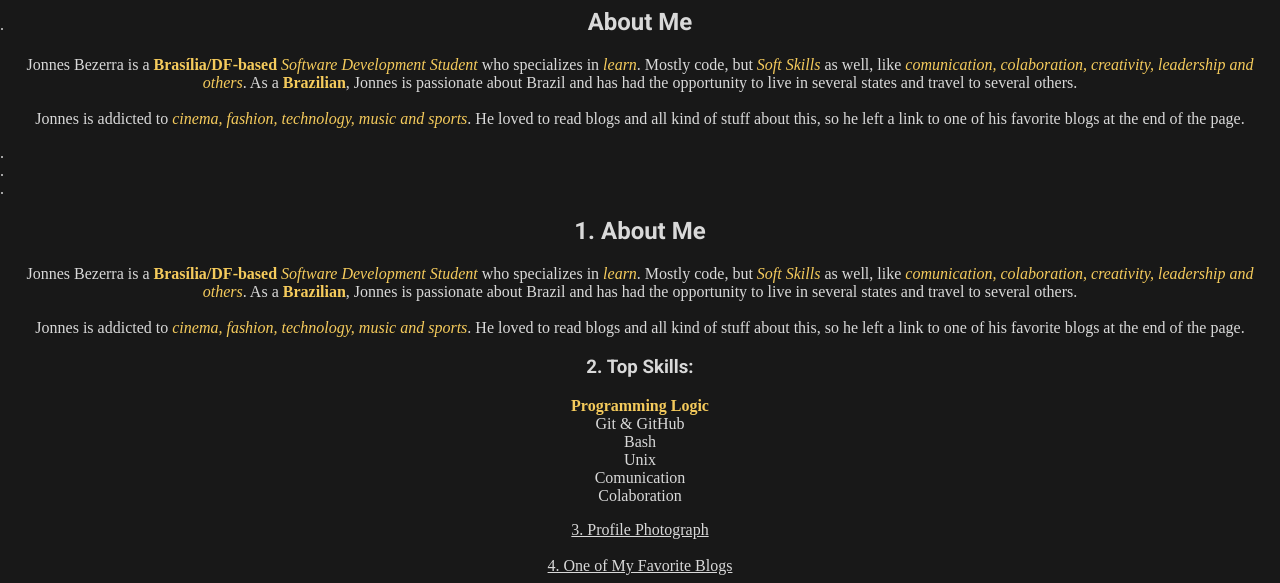
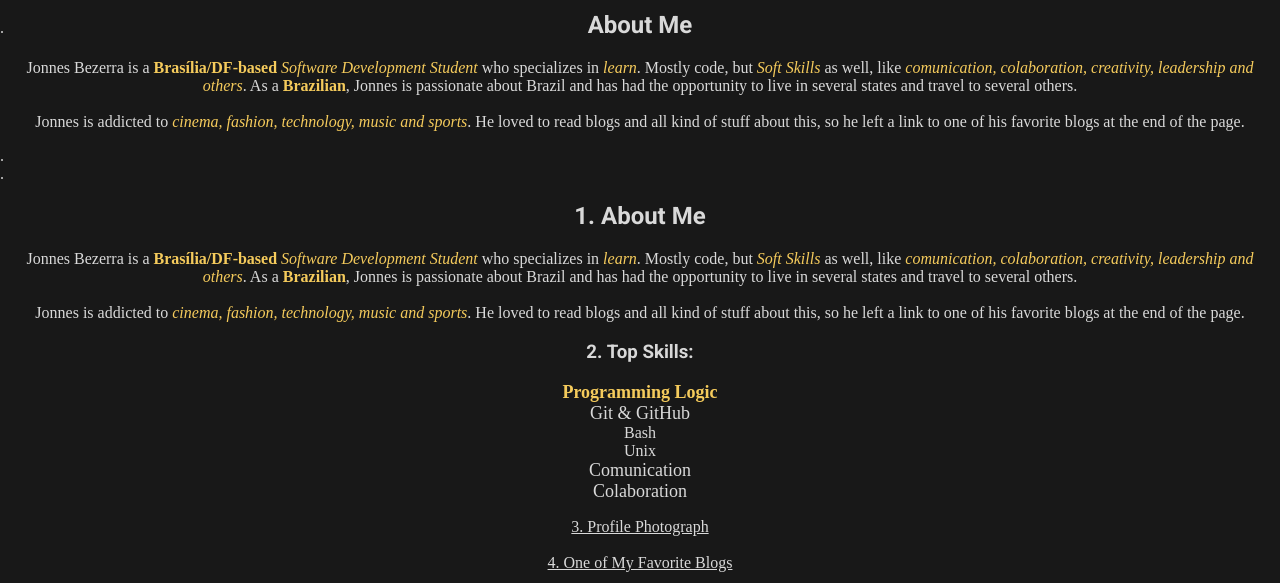
Before and after one commit to JonnesBezerra/jonnesbezerra.github.io, a plain HTML site: page index.html in a window 1280 px wide. Shown: the part 438-1021 px from the top of the page. Drawn offline with Linux system fonts and the light colour scheme.

Commit message:
Tamanho da fonte da ultima ul

```diff
--- a/index.html
+++ b/index.html
@@ -47,16 +47,10 @@
             margin-right: 10px;
             margin-bottom: 10px;
         }
-        /* ol {
-            padding-inline-start: 0px;
-        } */
-        /* ol li {
-            display: inline;
-        } */
 
-        ul {
-            list-style-type: none;
-            padding: 0px;
+        ul:last-of-type li:nth-child(1), li:nth-child(2), li:nth-child(5), li:nth-child(6) {
+            list-style-type: none; /*esconder os marcadores laterais, bolinhas laterais*/
+            font-size: 18px;
         }
 
         img {
```
